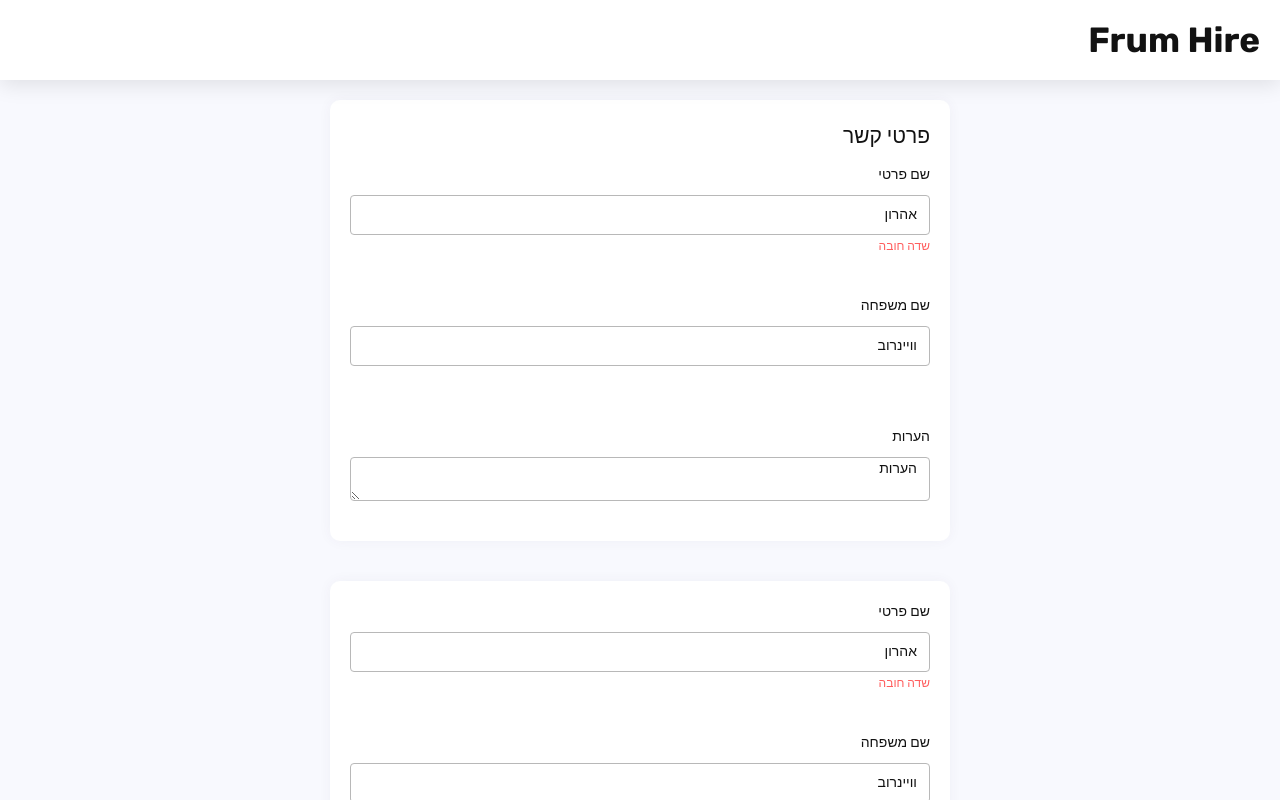
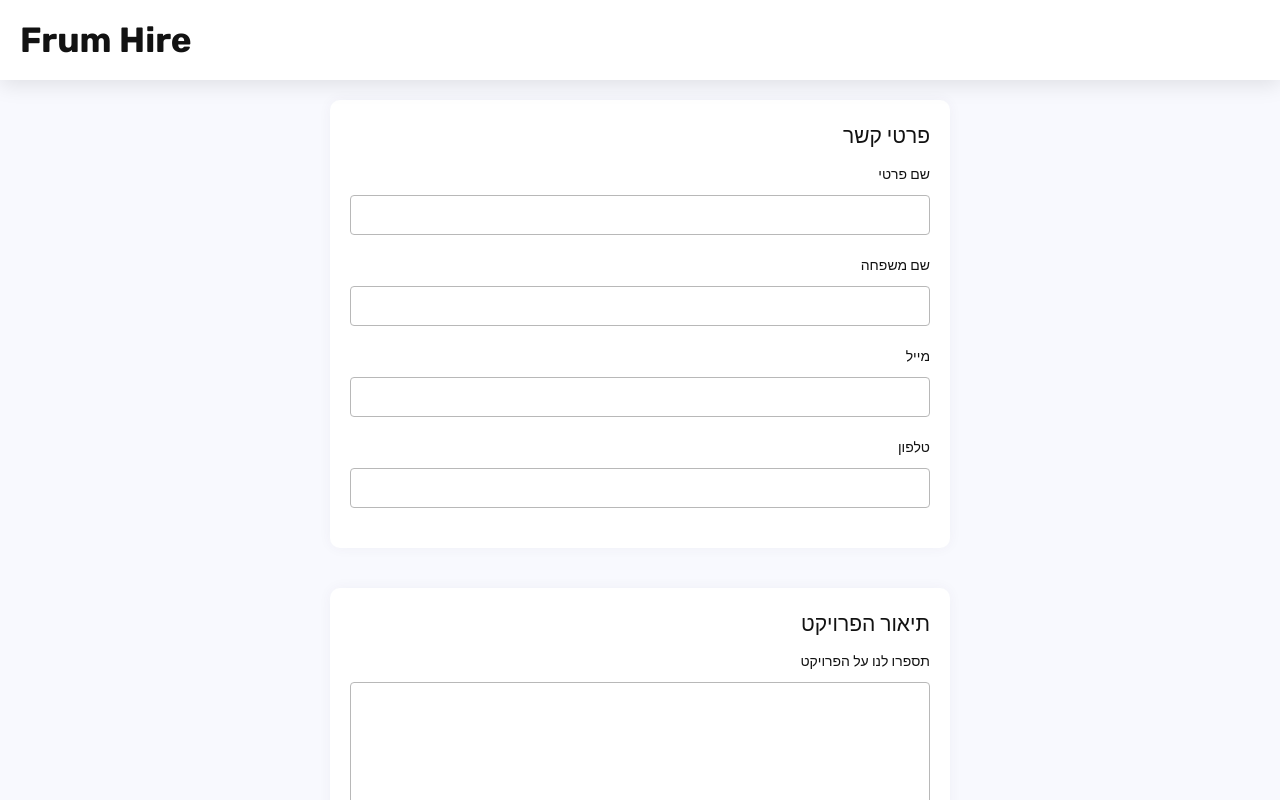
Before and after one commit to LevadoTech/frumhire_ui, a Next.js app: page /new-project in a window 1280 px wide. Shown: the top 800 px of the page. Built offline with nearby package versions, Linux system fonts and the light colour scheme.

Commit message:
set up form

```diff
--- a/src/app/components/page.tsx
+++ /dev/null
@@ -1,48 +0,0 @@
-'use client';
-
-import { Button } from '@/components/button/button';
-import { Card } from '@/components/card/card';
-import { InputField } from '@/components/input/input-field';
-import { SitePage } from '@/components/site/site-page';
-import { classnames } from '@/utils/classnames';
-import { useForm } from 'react-hook-form';
-
-const form = classnames(['flex w-[100%] flex-col items-center justify-between gap-[40px]']);
-
-const forms = classnames(['flex w-[50%] flex-col items-center justify-between gap-[40px]']);
-
-const Components = () => {
-  const f = useForm({
-    defaultValues: {
-      age: '2'
-    }
-  });
-
-  return (
-    <SitePage>
-      <div className={forms}>
-        <Card>
-          <form
-            className={form}
-            onSubmit={f.handleSubmit((vals: { age: string }) => {
-              console.log(vals);
-            })}
-          >
-            <InputField
-              form={f}
-              id="age"
-              label="שם פרטי"
-              rules={{
-                required: val => !!val || 'required',
-                greaterThan2: val => val > 2 || 'must be greater than 2'
-              }}
-            />
-            <Button type="submit">Submit</Button>
-          </form>
-        </Card>
-      </div>
-    </SitePage>
-  );
-};
-
-export default Components;
--- a/src/app/globals.css
+++ b/src/app/globals.css
@@ -14,6 +14,7 @@ html {
 }
 
 .material-symbols-outlined {
+  overflow: hidden;
   font-variation-settings:
     'FILL' 1,
     'wght' 400,
--- a/src/app/layout.tsx
+++ b/src/app/layout.tsx
@@ -32,6 +32,7 @@ export default function RootLayout({
       </head>
       <body className={classnames([body, rubik.className])}>
         <header className={header}>
+          <div />
           <Link href="/">Frum Hire</Link>
         </header>
         <main className={main}>{children}</main>
--- a/src/app/new-project/page.tsx
+++ b/src/app/new-project/page.tsx
@@ -1,49 +1,71 @@
 'use client';
 
 import { Card } from '@/components/card/card';
-import { Input } from '@/components/input/input';
 import { SitePage } from '@/components/site/site-page';
 import { classnames } from '@/utils/classnames';
-import { useState } from 'react';
-import { TextArea } from '@/components/text-area/textArea';
+import { useForm } from 'react-hook-form';
+import { InputField } from '@/components/input/input-field';
+import { TextAreaField } from '@/components/text-area/text-area-field';
 
-const form = classnames(['flex w-[100%] flex-col items-center justify-between gap-[40px]']);
+const formStyles = classnames(['flex w-[100%] flex-col items-center justify-between gap-[40px]']);
 
-const forms = classnames(['flex w-[50%] flex-col items-center justify-center gap-[40px]']);
+const wrapper = classnames(['flex w-[50%] flex-col items-center justify-center gap-[40px]']);
 
 const NewProject = () => {
-  const [value, setValue] = useState('אהרון');
-  const [value2, setValue2] = useState('וויינרוב');
-  const [textAreaValue, setTextAreaValue] = useState('הערות');
+  const form = useForm({
+    defaultValues: {
+      firstName: '',
+      lastName: '',
+      email: '',
+      phone: '',
+      projectDescription: ''
+    }
+  });
+
   return (
     <SitePage>
-      <div className={forms}>
-        <Card title="פרטי קשר">
-          <form className={form}>
-            <Input
+      <div className={wrapper}>
+        <form
+          className={formStyles}
+          onSubmit={form.handleSubmit((vals: any) => {
+            console.log(vals);
+          })}
+        >
+          <Card title="פרטי קשר">
+            <InputField
               id="firstName"
               label="שם פרטי"
-              value={value}
-              onChange={setValue}
-              error="שדה חובה"
+              form={form}
+              rules={{ required: val => !!val || 'שדה חובה' }}
             />
-            <Input id="lastName" label="שם משפחה" value={value2} onChange={setValue2} />
-            <TextArea id="text1" label="הערות" value={textAreaValue} onChange={setTextAreaValue} />
-          </form>
-        </Card>
-        <Card>
-          <form className={form}>
-            <Input
-              id="firstName"
-              label="שם פרטי"
-              value={value}
-              onChange={setValue}
-              error="שדה חובה"
+            <InputField
+              id="lastName"
+              label="שם משפחה"
+              form={form}
+              rules={{ required: val => !!val || 'שדה חובה' }}
             />
-            <Input id="lastName" label="שם משפחה" value={value2} onChange={setValue2} />
-            <TextArea id="text1" label="הערות" value={textAreaValue} onChange={setTextAreaValue} />
-          </form>
-        </Card>
+            <InputField
+              id="email"
+              label="מייל"
+              form={form}
+              rules={{ required: val => !!val || 'שדה חובה' }}
+            />
+            <InputField
+              id="phone"
+              label="טלפון"
+              form={form}
+              rules={{ required: val => !!val || 'שדה חובה' }}
+            />
+          </Card>
+          <Card title="תיאור הפרויקט">
+            <TextAreaField
+              id="projectDescription"
+              label="תספרו לנו על הפרויקט"
+              form={form}
+              rules={{ required: val => !!val || 'שדה חובה' }}
+            />
+          </Card>
+        </form>
       </div>
     </SitePage>
   );
--- a/src/components/icon/icon.tsx
+++ b/src/components/icon/icon.tsx
@@ -1,7 +1,7 @@
 export const Icon = ({ name, color, size }: { name?: string; color?: string; size?: number }) => {
   return (
     <span
-      style={{ color, fontSize: `${size || 24}px` }}
+      style={{ color, fontSize: `${size || 24}px`, maxWidth: `${size || 24}px` }}
       className={`material-symbols-outlined ${name} text-[24px}] text-primary`}
     >
       {name}
--- /dev/null
+++ b/src/components/text-area/text-area-field.tsx
@@ -0,0 +1,32 @@
+import { useController, Validate } from 'react-hook-form';
+import { TextArea, TextAreaProps } from './text-area';
+
+export interface TextAreaFieldProps extends TextAreaProps {
+  form: any;
+  rules?: {
+    [key: string]: Validate<any, any>;
+  };
+}
+
+export const TextAreaField = ({ id, label, form, rules, className }: TextAreaFieldProps) => {
+  const { field, fieldState } = useController({
+    name: id,
+    control: form.control,
+    rules: {
+      validate: rules
+    }
+  });
+
+  return (
+    <TextArea
+      className={className}
+      error={fieldState.error?.message}
+      label={label}
+      onChange={field.onChange}
+      onBlur={field.onBlur} // notify when input is touched/blur
+      value={field.value} // input value
+      id={field.name}
+    />
+  ); // send down the input name
+  // inputRef={field.ref} // send input ref, so we can focus on input when error appear />;
+};
--- a/src/components/text-area/textArea.tsx
+++ b/src/components/text-area/text-area.tsx
@@ -2,16 +2,14 @@ import { classnames } from '@/utils/classnames';
 import { Field } from '../form/field';
 import { FocusEventHandler, ReactNode } from 'react';
 
-export const textArea = (height: string, width: string) =>
-  classnames([
-    'rounded-[4px] border-[1px] border-solid border-primary400 p-[0px_12px] text-[1.4rem] font-[400]',
-    'bg-white text-primary',
-    'transition',
-    'resize-y', // אפשר למשתמש לשנות את הגובה
-    `h-[${height}] w-[${width}]`,
+export const textArea = classnames([
+  'rounded-[4px] border-[1px] border-solid border-primary400 p-[10px_12px] text-[1.4rem] font-[400]',
+  'bg-white text-primary',
 
-    'focus-visible:border-primary'
-  ]);
+  'resize-y',
+
+  'focus-visible:border-primary'
+]);
 
 export interface TextAreaProps {
   onChange?: (e: string) => void;
@@ -22,6 +20,7 @@ export interface TextAreaProps {
   onBlur?: FocusEventHandler<HTMLTextAreaElement> | undefined;
   height?: string;
   width?: string;
+  className?: string;
 }
 
 export const TextArea = ({
@@ -32,7 +31,8 @@ export const TextArea = ({
   error,
   onBlur,
   height = '300px',
-  width = '100%'
+  width = '100%',
+  className
 }: TextAreaProps) => {
   return (
     <Field id={id} label={label} error={error}>
@@ -45,7 +45,8 @@ export const TextArea = ({
             onChange(e.target.value);
           }
         }}
-        className={textArea(height, width)}
+        style={{ height: height || '300px', width: width || '100%' }}
+        className={classnames([textArea, className])}
       />
     </Field>
   );
```
